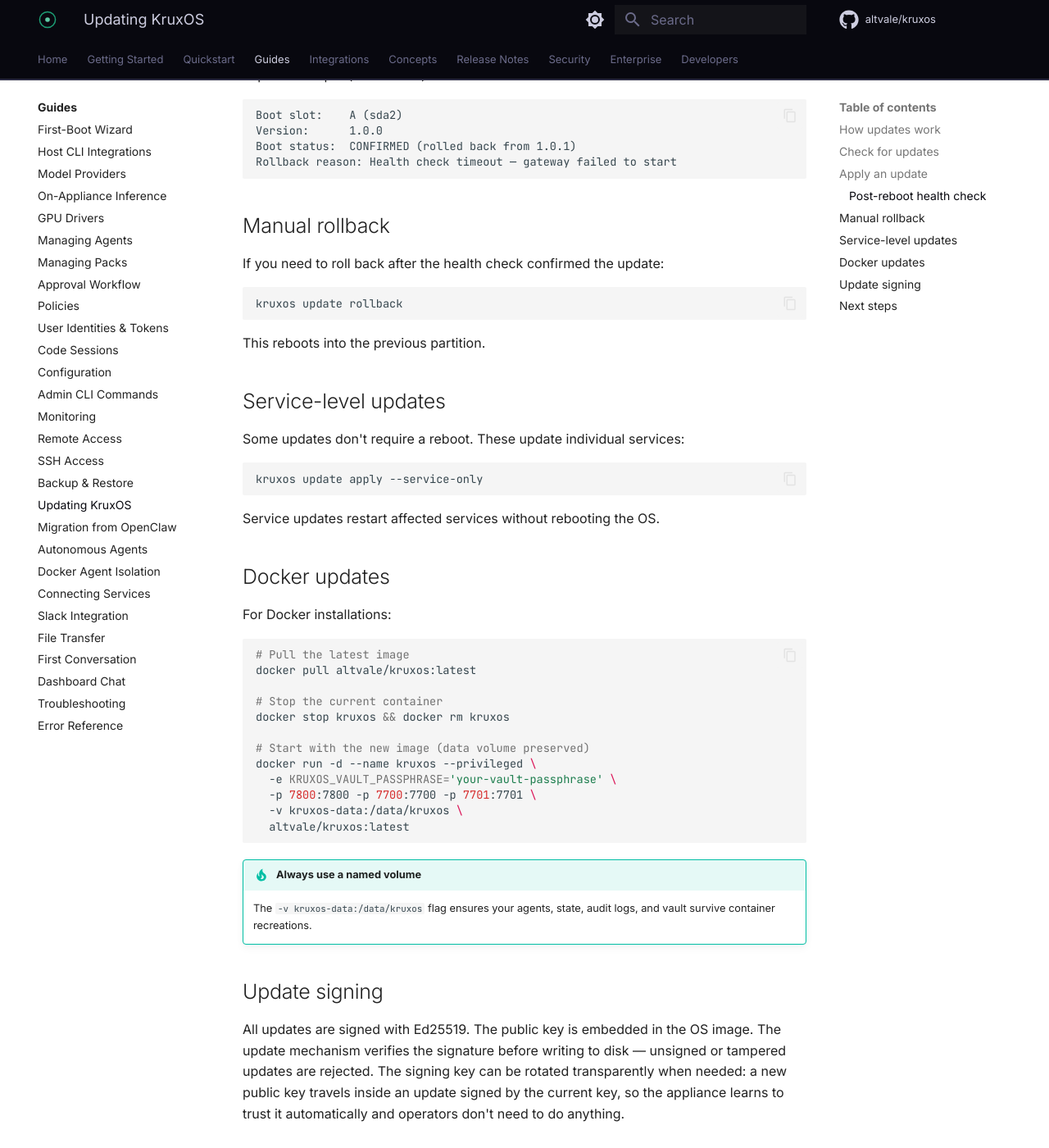
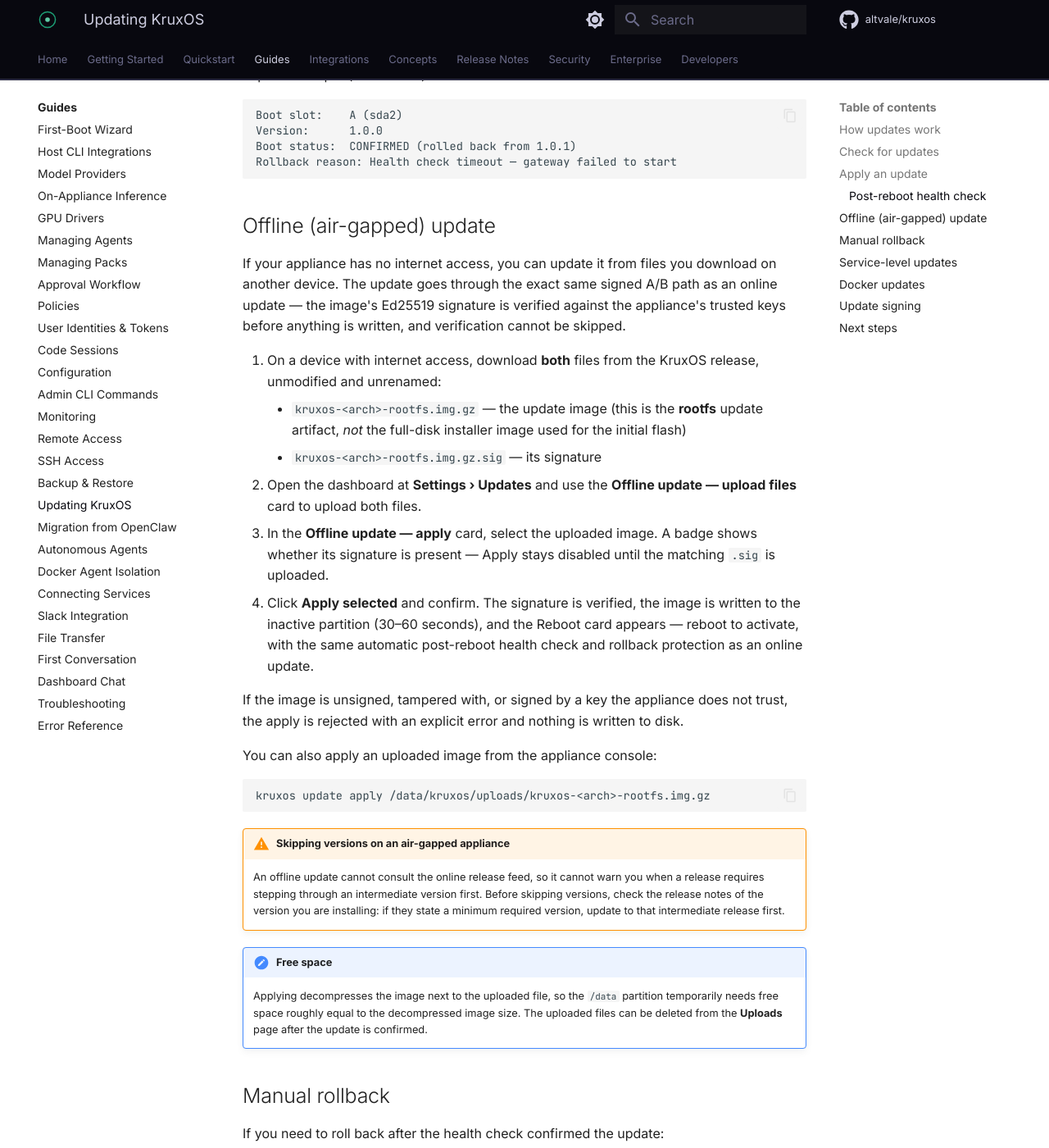
Before and after one commit to altvale/kruxos, an MkDocs documentation site: the page built from docs/public/docs/guides/updating.md, in a window 1280 px wide and 1400 px high, scrolled down 2082 px. Shown: the whole window at 82% size. Built offline with MkDocs 1.6.1 and Material for MkDocs 9.7.7, drawn with Linux system fonts in a browser that asks for light colours; comment, search, counter and statistics services are not loaded.

Commit message:
docs: offline (air-gapped) update walkthrough + changelog entry
New 'Offline (air-gapped) update' section in the Updating guide: the
two-file rootfs contract (.img.gz + .sig, unrenamed), the dashboard
Settings › Updates flow, the console path, the explicit rejected-if-
untrusted behavior, the minimum-required-version caveat for skipped
releases, and the /data free-space note. Matching [Unreleased] bullet
in the cumulative CHANGELOG.

````diff
--- a/docs/public/docs/guides/updating.md
+++ b/docs/public/docs/guides/updating.md
@@ -103,6 +103,53 @@
 Rollback reason: Health check timeout — gateway failed to start
 ```
 
+## Offline (air-gapped) update
+
+If your appliance has no internet access, you can update it from files you
+download on another device. The update goes through the exact same signed
+A/B path as an online update — the image's Ed25519 signature is verified
+against the appliance's trusted keys before anything is written, and
+verification cannot be skipped.
+
+1. On a device with internet access, download **both** files from the
+   KruxOS release, unmodified and unrenamed:
+    - `kruxos-<arch>-rootfs.img.gz` — the update image (this is the
+      **rootfs** update artifact, *not* the full-disk installer image used
+      for the initial flash)
+    - `kruxos-<arch>-rootfs.img.gz.sig` — its signature
+2. Open the dashboard at **Settings › Updates** and use the
+   **Offline update — upload files** card to upload both files.
+3. In the **Offline update — apply** card, select the uploaded image. A
+   badge shows whether its signature is present — Apply stays disabled
+   until the matching `.sig` is uploaded.
+4. Click **Apply selected** and confirm. The signature is verified, the
+   image is written to the inactive partition (30–60 seconds), and the
+   Reboot card appears — reboot to activate, with the same automatic
+   post-reboot health check and rollback protection as an online update.
+
+If the image is unsigned, tampered with, or signed by a key the appliance
+does not trust, the apply is rejected with an explicit error and nothing is
+written to disk.
+
+You can also apply an uploaded image from the appliance console:
+
+```bash
+kruxos update apply /data/kruxos/uploads/kruxos-<arch>-rootfs.img.gz
+```
+
+!!! warning "Skipping versions on an air-gapped appliance"
+    An offline update cannot consult the online release feed, so it cannot
+    warn you when a release requires stepping through an intermediate
+    version first. Before skipping versions, check the release notes of the
+    version you are installing: if they state a minimum required version,
+    update to that intermediate release first.
+
+!!! note "Free space"
+    Applying decompresses the image next to the uploaded file, so the
+    `/data` partition temporarily needs free space roughly equal to the
+    decompressed image size. The uploaded files can be deleted from the
+    **Uploads** page after the update is confirmed.
+
 ## Manual rollback
 
 If you need to roll back after the health check confirmed the update:
````
Also changed, not shown: CHANGELOG.md.
